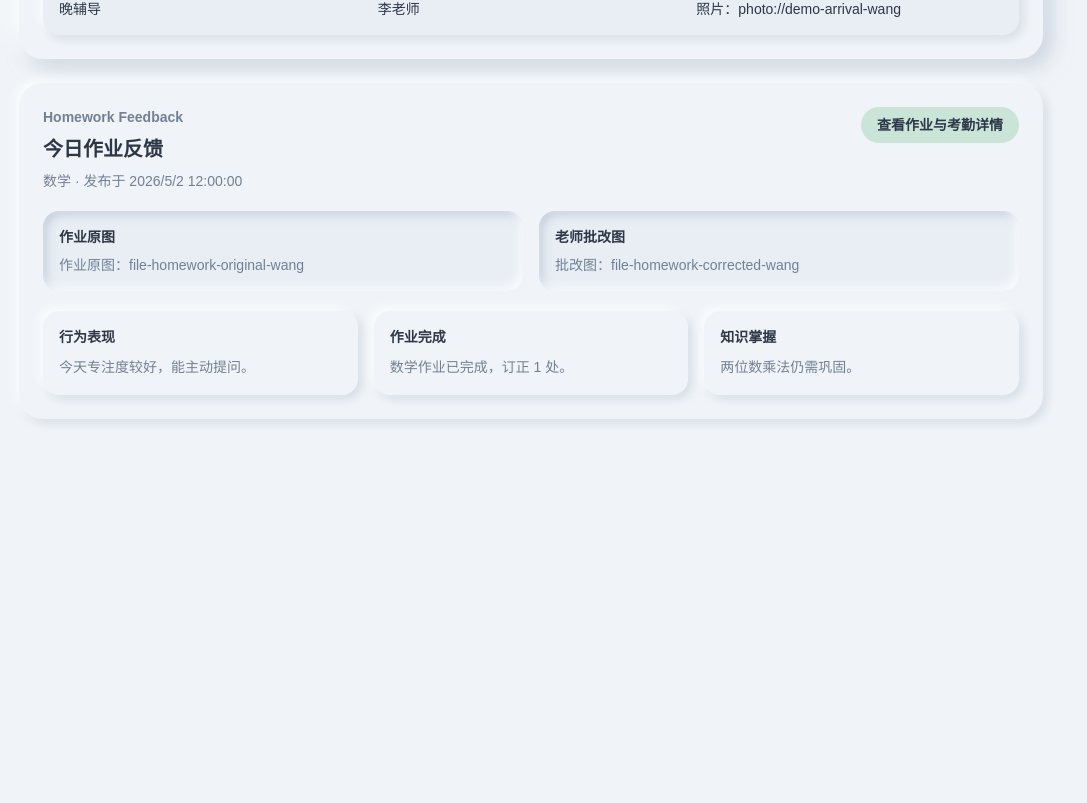
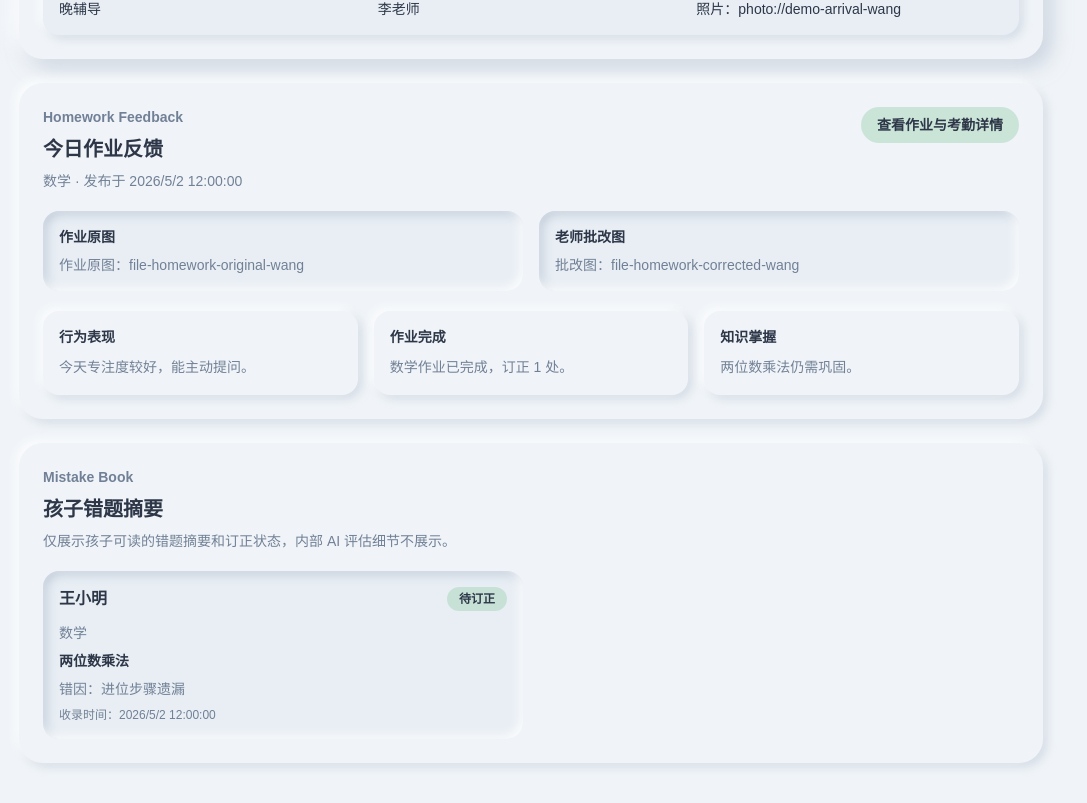
Before and after one commit to yyshi127/After_Class, a Next.js app: page /parent in a window 1280 px wide. Shown: the part 493-1296 px from the top of the page, without its empty margins (109-1196 px from the left). Before the commit the page ends 952 px from the top, so only its background shows below. Built offline with nearby package versions, Linux system fonts and the light colour scheme.

Commit message:
feat(parent): add mistake summary card

```diff
--- a/app/parent/page.tsx
+++ b/app/parent/page.tsx
@@ -1,11 +1,13 @@
 import { ParentHomeSafetyCard } from '@/components/parent/parent-home-safety-card';
 import { ParentHomeworkFeedbackCard } from '@/components/parent/parent-homework-feedback-card';
+import { ParentMistakeSummaryCard } from '@/components/parent/parent-mistake-summary-card';
 import { createEditableFeedbackDraft } from '@/domain/feedback/feedback';
 import {
   getGuardianVisibleHomeworkFeedback,
   publishHomeworkFeedback,
 } from '@/domain/feedback/homework-feedback-publishing';
 import { getParentSafetyArrivalCards } from '@/domain/parent/safety-arrival';
+import { getParentVisibleMistakeSummaries } from '@/domain/parent/mistake-summary';
 import { DEMO_SEED } from '@/prisma/seed-data';
 
 const demoGuardian = DEMO_SEED.users.find((user) => user.role === 'GUARDIAN');
@@ -85,6 +87,35 @@ const parentHomeworkFeedback = demoGuardian && publishedHomeworkFeedback
     })
   : null;
 
+const parentMistakeSummaries = demoGuardian
+  ? getParentVisibleMistakeSummaries({
+      guardian: {
+        id: demoGuardian.id,
+        role: demoGuardian.role,
+        guardianStudentIds: DEMO_SEED.guardianStudents
+          .filter((binding) => binding.guardianUserId === demoGuardian.id)
+          .map((binding) => binding.studentId),
+      },
+      mistakeItems: demoStudent
+        ? [
+            {
+              id: 'mistake-wang-1',
+              campusId: demoStudent.campusId,
+              classId: demoStudent.classId,
+              studentId: demoStudent.id,
+              studentName: demoStudent.name,
+              subject: '数学',
+              knowledgePoint: '两位数乘法',
+              mistakeReason: '进位步骤遗漏',
+              correctionStatus: 'PENDING_CORRECTION',
+              aiConfidence: 0.91,
+              createdAt: '2026-05-02T12:00:00.000Z',
+            },
+          ]
+        : [],
+    })
+  : [];
+
 export default function ParentPage() {
   return (
     <main className="min-h-screen px-6 py-10 text-text">
@@ -97,6 +128,7 @@ export default function ParentPage() {
 
         <ParentHomeSafetyCard cards={safetyCards} />
         <ParentHomeworkFeedbackCard feedback={parentHomeworkFeedback} />
+        <ParentMistakeSummaryCard summaries={parentMistakeSummaries} />
       </div>
     </main>
   );
--- /dev/null
+++ b/components/parent/parent-mistake-summary-card.tsx
@@ -0,0 +1,42 @@
+import type { ParentVisibleMistakeSummary } from '@/domain/parent/mistake-summary';
+
+export function ParentMistakeSummaryCard({ summaries }: { summaries: readonly ParentVisibleMistakeSummary[] }) {
+  if (summaries.length === 0) {
+    return (
+      <section className="rounded-neu bg-surface p-6 shadow-neu-sm">
+        <p className="text-sm font-semibold text-muted">Mistake Book</p>
+        <h2 className="mt-2 text-xl font-bold">孩子错题摘要</h2>
+        <p className="mt-3 text-sm text-muted">老师发布并确认错题后，家长可查看孩子错题摘要和订正状态。</p>
+      </section>
+    );
+  }
+
+  return (
+    <section className="rounded-neu bg-surface p-6 shadow-neu-sm" aria-labelledby="parent-mistake-summary-heading">
+      <div className="flex flex-wrap items-start justify-between gap-3">
+        <div>
+          <p className="text-sm font-semibold text-muted">Mistake Book</p>
+          <h2 id="parent-mistake-summary-heading" className="mt-2 text-xl font-bold">
+            孩子错题摘要
+          </h2>
+          <p className="mt-2 text-sm text-muted">仅展示孩子可读的错题摘要和订正状态，内部 AI 评估细节不展示。</p>
+        </div>
+      </div>
+
+      <div className="mt-5 grid gap-4 md:grid-cols-2">
+        {summaries.map((summary) => (
+          <article key={summary.id} className="rounded-2xl bg-surfaceAlt p-4 shadow-neu-inset">
+            <div className="flex items-center justify-between gap-3">
+              <h3 className="text-base font-bold">{summary.studentName}</h3>
+              <span className="rounded-full bg-mint/50 px-3 py-1 text-xs font-semibold">{summary.correctionStatusLabel}</span>
+            </div>
+            <p className="mt-3 text-sm text-muted">{summary.subject}</p>
+            <p className="mt-2 text-sm font-semibold">{summary.knowledgePoint}</p>
+            <p className="mt-2 text-sm text-muted">错因：{summary.mistakeReason}</p>
+            <p className="mt-2 text-xs text-muted">收录时间：{new Date(summary.createdAt).toLocaleString('zh-CN', { hour12: false })}</p>
+          </article>
+        ))}
+      </div>
+    </section>
+  );
+}
--- /dev/null
+++ b/domain/parent/mistake-summary.ts
@@ -0,0 +1,60 @@
+import { canAccessStudent, type PermissionActor } from '@/domain/auth/permissions';
+import type { MistakeCorrectionStatus } from '@/domain/mistake-book/mistake-book-item';
+
+export type ParentMistakeSummarySource = {
+  id: string;
+  campusId: string;
+  classId: string | null;
+  studentId: string;
+  studentName: string;
+  subject: string;
+  knowledgePoint: string;
+  mistakeReason: string;
+  correctionStatus: MistakeCorrectionStatus;
+  aiConfidence: number;
+  createdAt: string;
+};
+
+export type ParentVisibleMistakeSummary = {
+  id: string;
+  studentId: string;
+  studentName: string;
+  subject: string;
+  knowledgePoint: string;
+  mistakeReason: string;
+  correctionStatusLabel: string;
+  createdAt: string;
+};
+
+const STATUS_LABELS: Record<MistakeCorrectionStatus, string> = {
+  PENDING_CORRECTION: '待订正',
+  CORRECTED: '已订正',
+  MASTERED: '已掌握',
+};
+
+export function getParentVisibleMistakeSummaries({
+  guardian,
+  mistakeItems,
+}: {
+  guardian: PermissionActor;
+  mistakeItems: readonly ParentMistakeSummarySource[];
+}): ParentVisibleMistakeSummary[] {
+  return mistakeItems
+    .filter((item) =>
+      canAccessStudent(guardian, {
+        id: item.studentId,
+        campusId: item.campusId,
+        classId: item.classId,
+      }),
+    )
+    .map((item) => ({
+      id: item.id,
+      studentId: item.studentId,
+      studentName: item.studentName,
+      subject: item.subject,
+      knowledgePoint: item.knowledgePoint,
+      mistakeReason: item.mistakeReason,
+      correctionStatusLabel: STATUS_LABELS[item.correctionStatus],
+      createdAt: item.createdAt,
+    }));
+}
```
Also changed, not shown: 3 other files (tests, documents, lock files or other folders).
